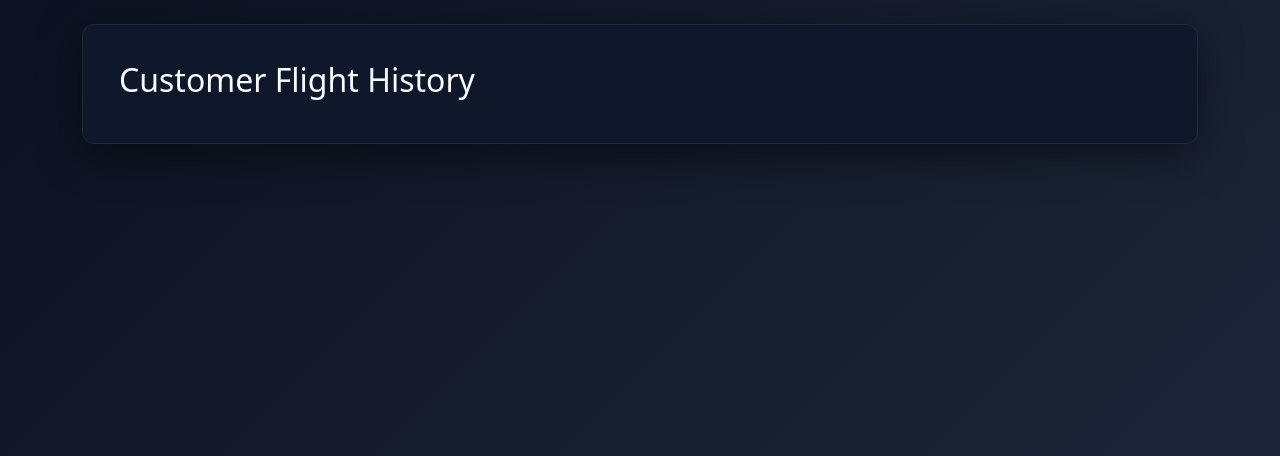
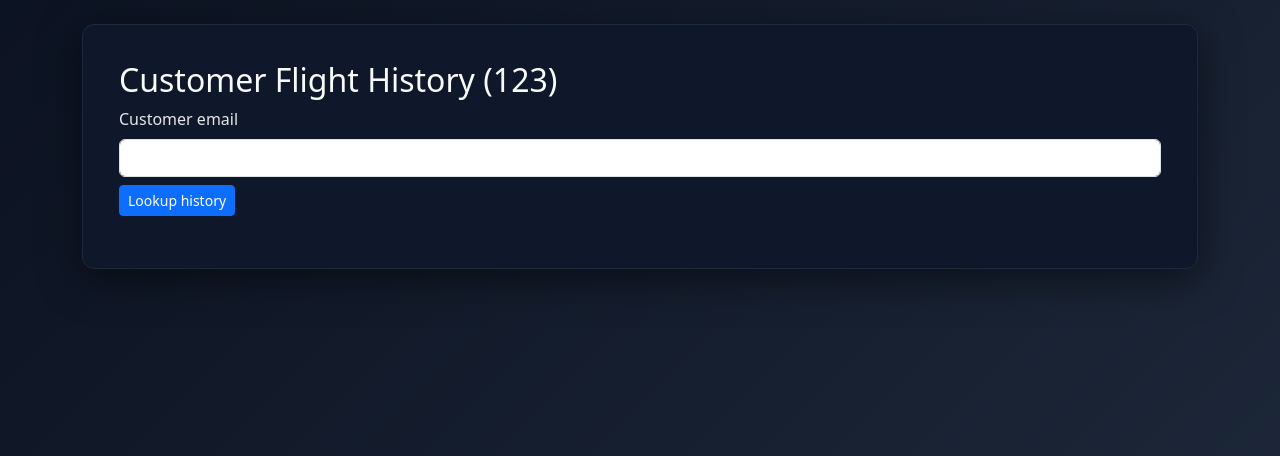
Before and after one commit to CenturiesLoD/CS-213-Database, a Flask app: page /staff/customer_history in a window 1280 px wide. Shown: the part 113-569 px from the top of the page. Run offline with Flask 3, Linux system fonts and the light colour scheme; a user stored in the database is signed in.

Commit message:
customer history

```diff
--- a/staff/routes.py
+++ b/staff/routes.py
@@ -1,5 +1,6 @@
-from flask import Blueprint, render_template, session, redirect, request, url_for
+from flask import Blueprint, render_template, session, redirect, request, url_for, flash
 from db import get_db_connection
+import pymysql
 
 staff_bp = Blueprint("staff", __name__)
 
@@ -186,6 +187,75 @@ def passenger_list(airline, flight_num):
                            flight=flight,
                            passengers=passengers)
 
-@staff_bp.route("/customer_history")
+#again can be done by all staff
+@staff_bp.route("/customer_history", methods=["GET", "POST"])
 def customer_history():
-    return render_template("staff/customer_history.html", results=None)
+    # must be logged in as staff
+    if "user_type" not in session or session["user_type"] != "staff":
+        return redirect("/login")
+
+    airline = session.get("airline_name")
+    if not airline:
+        return "No airline found for this staff member", 400
+
+    results = []
+    customer_email = ""
+    error_msg = ""
+
+    if request.method == "POST":
+        customer_email = request.form.get("customer_email", "").strip()
+
+        if not customer_email:
+            error_msg = "Please enter a customer email."
+        else:
+            conn = get_db_connection()
+            cursor = conn.cursor(pymysql.cursors.DictCursor)
+
+            try:
+                # Check that the customer exists
+                sql_check_customer = """
+                    SELECT email
+                    FROM customer
+                    WHERE email = %s
+                """
+                cursor.execute(sql_check_customer, (customer_email,))
+                row = cursor.fetchone()
+
+                if not row:
+                    error_msg = "No such customer email was found."
+                else:
+                    # All flights this customer has taken on this airline
+                    sql_history = """
+                        SELECT
+                            f.airline_name,
+                            f.flight_num,
+                            f.departure_airport,
+                            f.departure_time,
+                            f.arrival_airport,
+                            f.arrival_time,
+                            f.status,
+                            p.purchase_date,
+                            t.ticket_id
+                        FROM purchases p
+                        JOIN ticket t
+                          ON p.ticket_id = t.ticket_id
+                        JOIN flight f
+                          ON t.airline_name = f.airline_name
+                         AND t.flight_num = f.flight_num
+                        WHERE p.customer_email = %s
+                          AND f.airline_name = %s
+                        ORDER BY f.departure_time DESC
+                    """
+                    cursor.execute(sql_history, (customer_email, airline))
+                    results = cursor.fetchall()
+            finally:
+                cursor.close()
+                conn.close()
+
+    return render_template(
+        "staff/customer_history.html",
+        results=results,
+        customer_email=customer_email,
+        airline_name=airline,
+        error_msg=error_msg,
+    )
--- a/templates/staff/customer_history.html
+++ b/templates/staff/customer_history.html
@@ -1,4 +1,63 @@
 {% extends "base.html" %}
+{% block title %}Customer History{% endblock %}
+
 {% block content %}
-<h2>Customer Flight History</h2>
+<h2>Customer Flight History ({{ airline_name }})</h2>
+
+<form method="post" class="mb-3">
+  <div class="mb-2">
+    <label for="customer_email" class="form-label">Customer email</label>
+    <input
+      type="email"
+      id="customer_email"
+      name="customer_email"
+      class="form-control"
+      value="{{ customer_email or '' }}"
+      required
+    >
+  </div>
+  <button type="submit" class="btn btn-primary btn-sm">Lookup history</button>
+</form>
+
+{% if error_msg %}
+  <div class="alert alert-warning mt-2">{{ error_msg }}</div>
+{% endif %}
+
+{% if results and results|length > 0 %}
+  <h3 class="mt-4">Flights for {{ customer_email }}</h3>
+  <div class="table-responsive">
+    <table class="table table-dark table-striped table-bordered table-sm align-middle mb-0">
+      <thead class="table-secondary text-dark">
+        <tr>
+          <th>Ticket ID</th>
+          <th>Airline</th>
+          <th>Flight #</th>
+          <th>Departure airport</th>
+          <th>Departure time</th>
+          <th>Arrival airport</th>
+          <th>Arrival time</th>
+          <th>Status</th>
+          <th>Purchase date</th>
+        </tr>
+      </thead>
+      <tbody>
+        {% for r in results %}
+        <tr>
+          <td>{{ r.ticket_id }}</td>
+          <td>{{ r.airline_name }}</td>
+          <td>{{ r.flight_num }}</td>
+          <td>{{ r.departure_airport }}</td>
+          <td>{{ r.departure_time }}</td>
+          <td>{{ r.arrival_airport }}</td>
+          <td>{{ r.arrival_time }}</td>
+          <td>{{ r.status }}</td>
+          <td>{{ r.purchase_date }}</td>
+        </tr>
+        {% endfor %}
+      </tbody>
+    </table>
+  </div>
+{% elif customer_email and not error_msg %}
+  <p class="mt-3">No flights found for {{ customer_email }} on {{ airline_name }}.</p>
+{% endif %}
 {% endblock %}
```
